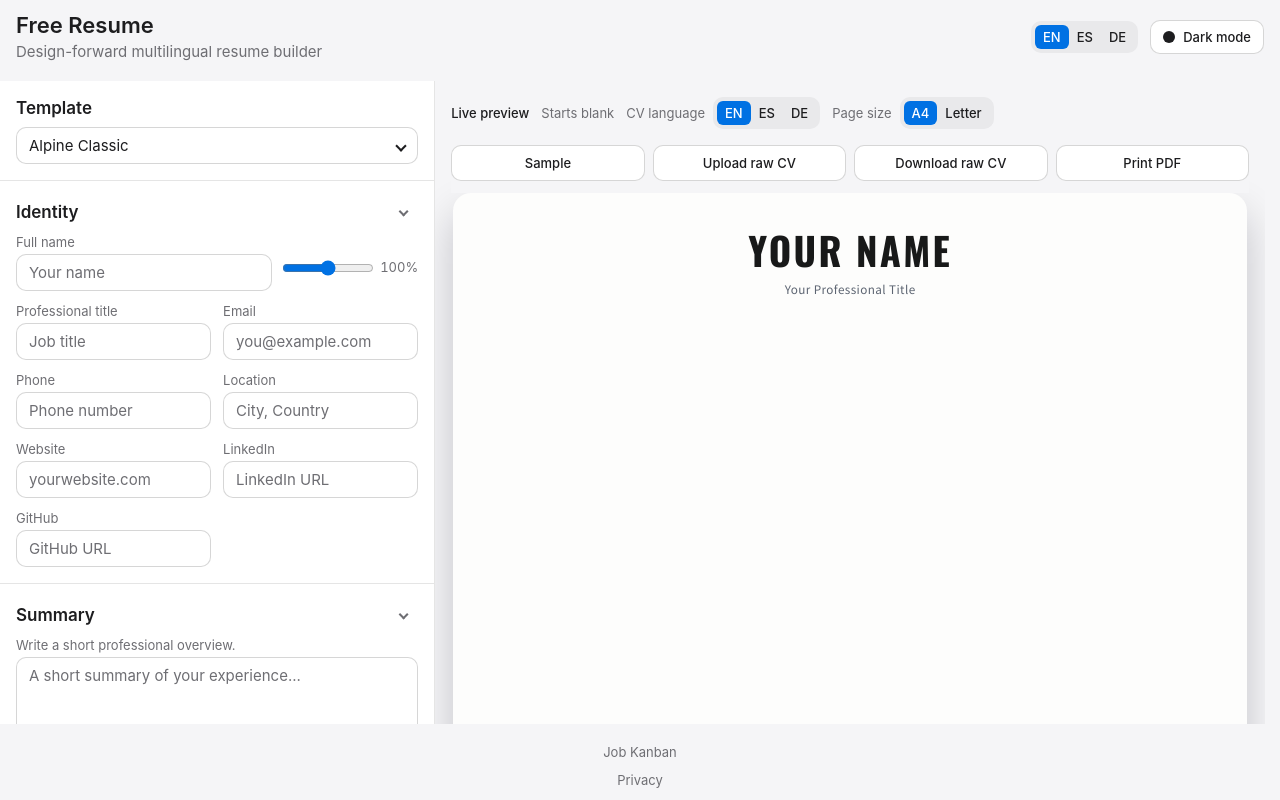
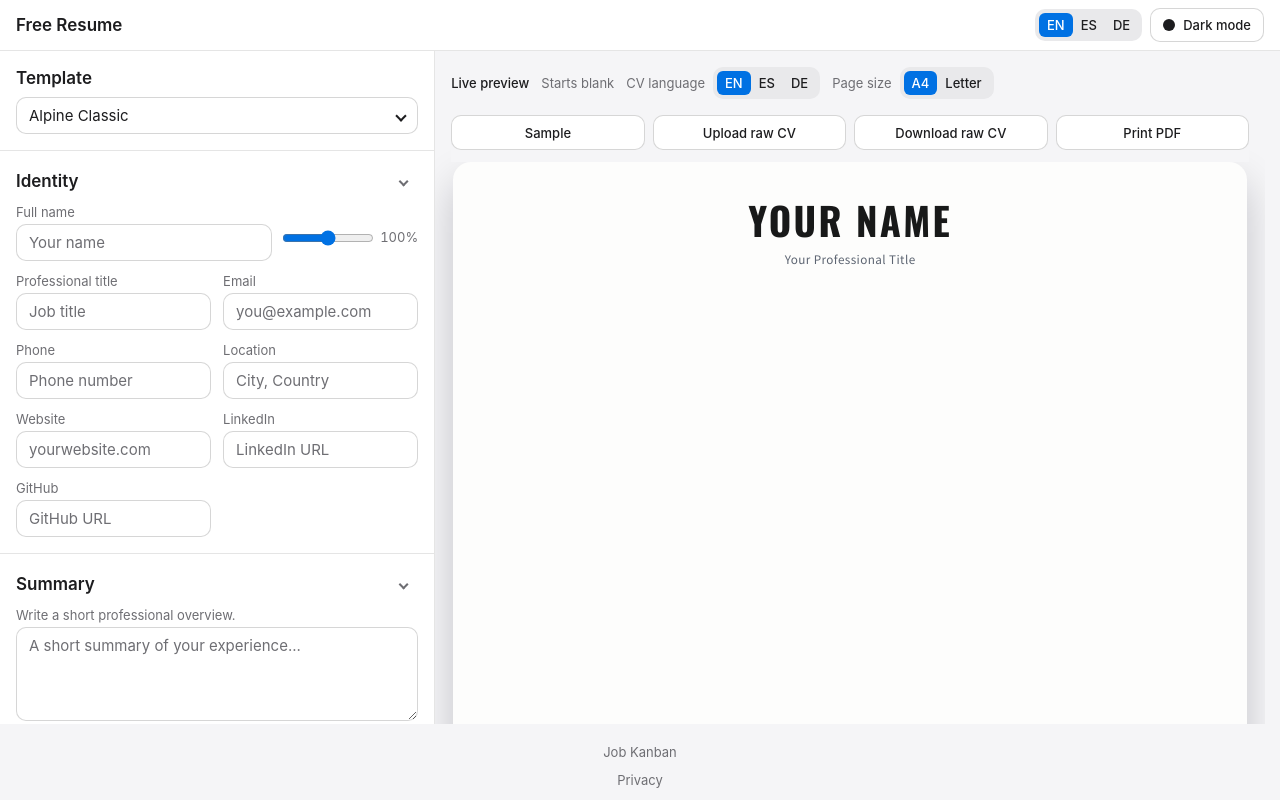
Before and after one commit to hadris-com/free-resume, a browser extension: page index.html in a window 1280 px wide. Drawn offline with Linux system fonts and the light colour scheme.

Commit message:
Slim the top bar to one line and take the slogan out of view
Part of #38.

```diff
--- a/css/app-shell.css
+++ b/css/app-shell.css
@@ -11,38 +11,32 @@ body {
 }
 
 .topbar {
+  position: relative;
+  z-index: 20;
   display: flex;
   align-items: center;
-  justify-content: space-between;
   gap: var(--ui-space-4);
-  margin-block-end: var(--ui-space-2);
-  padding: var(--ui-space-3) var(--ui-space-4);
+  padding: var(--ui-space-2) var(--ui-space-4);
+  border-block-end: 1px solid var(--ui-separator);
+  background: var(--ui-surface);
+}
+
+.brand {
+  margin-inline-end: auto;
 }
 
 .brand h1 {
   margin: 0;
-  font-size: var(--ui-text-xl);
+  font-size: var(--ui-text-lg);
   font-weight: 600;
   line-height: 1.2;
-}
-
-.brand p {
-  margin-block: var(--ui-space-1) 0;
-  margin-inline: 0;
-  color: var(--ui-text-secondary);
-  font-size: var(--ui-text-md);
-}
-
-.brand-kicker {
-  margin: 0;
-  font-size: var(--ui-text-sm);
-  color: var(--ui-text-secondary);
+  white-space: nowrap;
 }
 
 .topbar-controls {
   display: flex;
   align-items: center;
-  gap: var(--ui-space-3);
+  gap: var(--ui-space-2);
 }
 
 .lang-switch {
@@ -294,14 +288,3 @@ body {
     scrollbar-gutter: stable;
   }
 }
-
-@media screen and (max-width: 760px) {
-  .topbar {
-    flex-direction: column;
-    align-items: stretch;
-  }
-
-  .topbar-controls {
-    justify-content: space-between;
-  }
-}
--- a/index.html
+++ b/index.html
@@ -43,7 +43,6 @@
       <header class="topbar">
         <div class="brand">
           <h1 data-i18n="brand.title">Free Resume</h1>
-          <p data-i18n="brand.subtitle">Design-forward multilingual resume builder</p>
         </div>
 
         <div class="topbar-controls">
```
